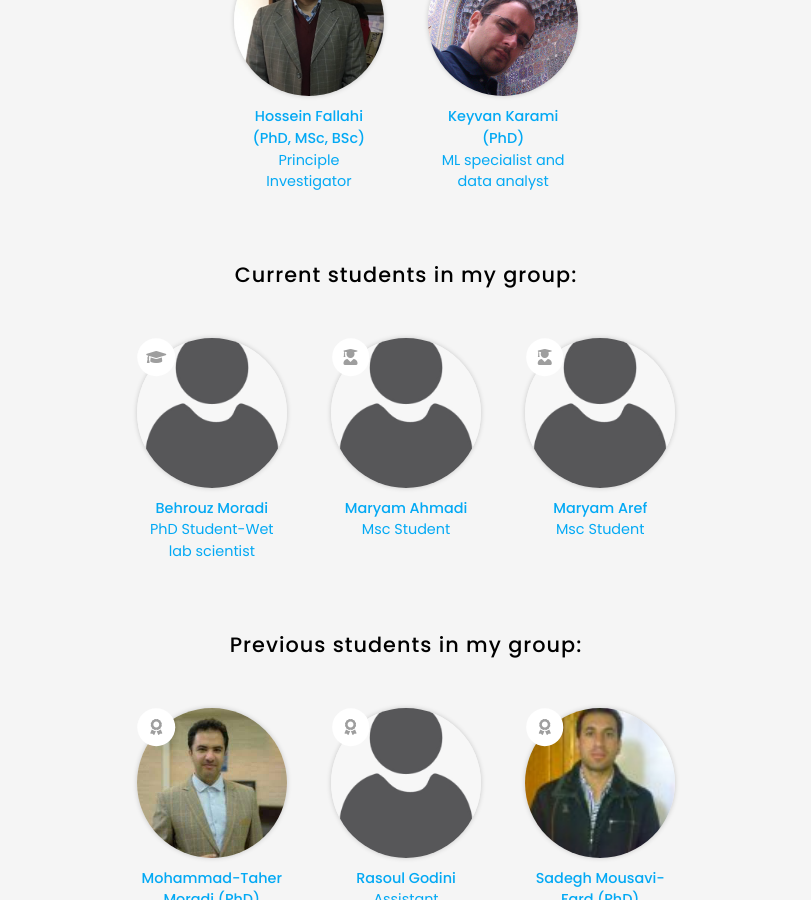
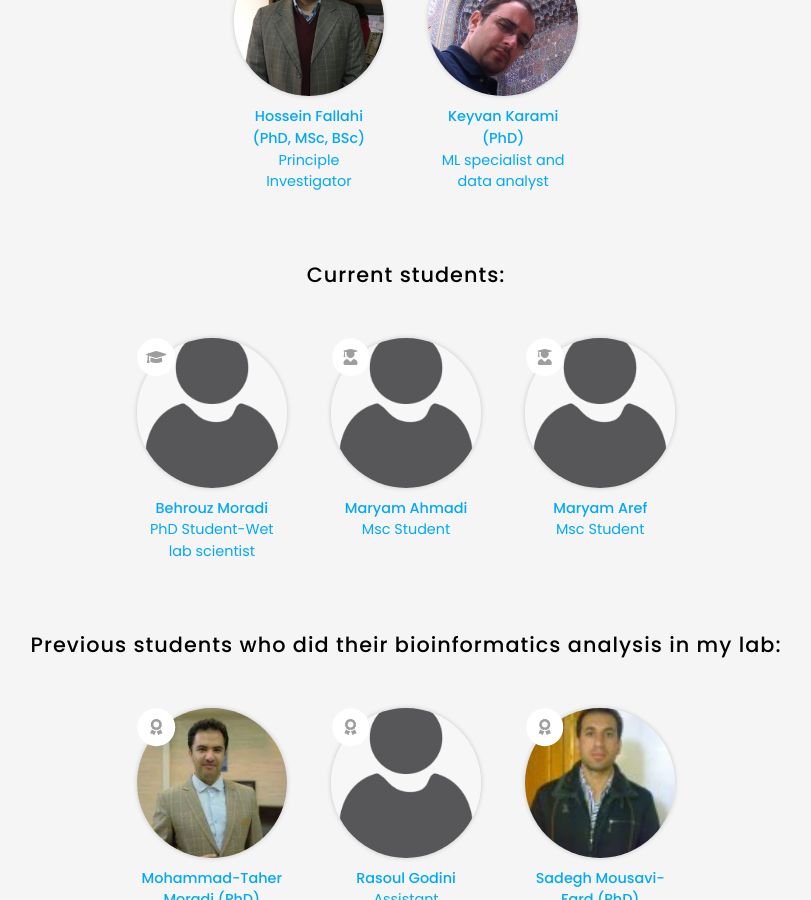
Before and after one commit to Hossein-Fallahi/Fallahi-Bioinformatics-Lab, a Jekyll site: the page built from team/index.md, in a window 1280 px wide and 900 px high, scrolled down 608 px. Shown: the whole window, without its empty margins (234-1045 px from the left). Built offline with Jekyll 4.4.1, drawn with Linux system fonts in a browser that asks for light colours; nearby versions of some CDN libraries.

Commit message:
Update index.md

```diff
--- a/team/index.md
+++ b/team/index.md
@@ -26,7 +26,7 @@ please check it later.
   filters="role: postdoc"
 %}
 {:.center}
-## Current students in my group:
+## Current students:
 {:.center}
 
 {%
@@ -42,7 +42,7 @@ please check it later.
   filters="role: undergrad"
 %}
 {:.center}
-## Previous students in my group:
+## Previous students who did their bioinformatics analysis in my lab:
 {:.center}
 {%
   include list.html
```
